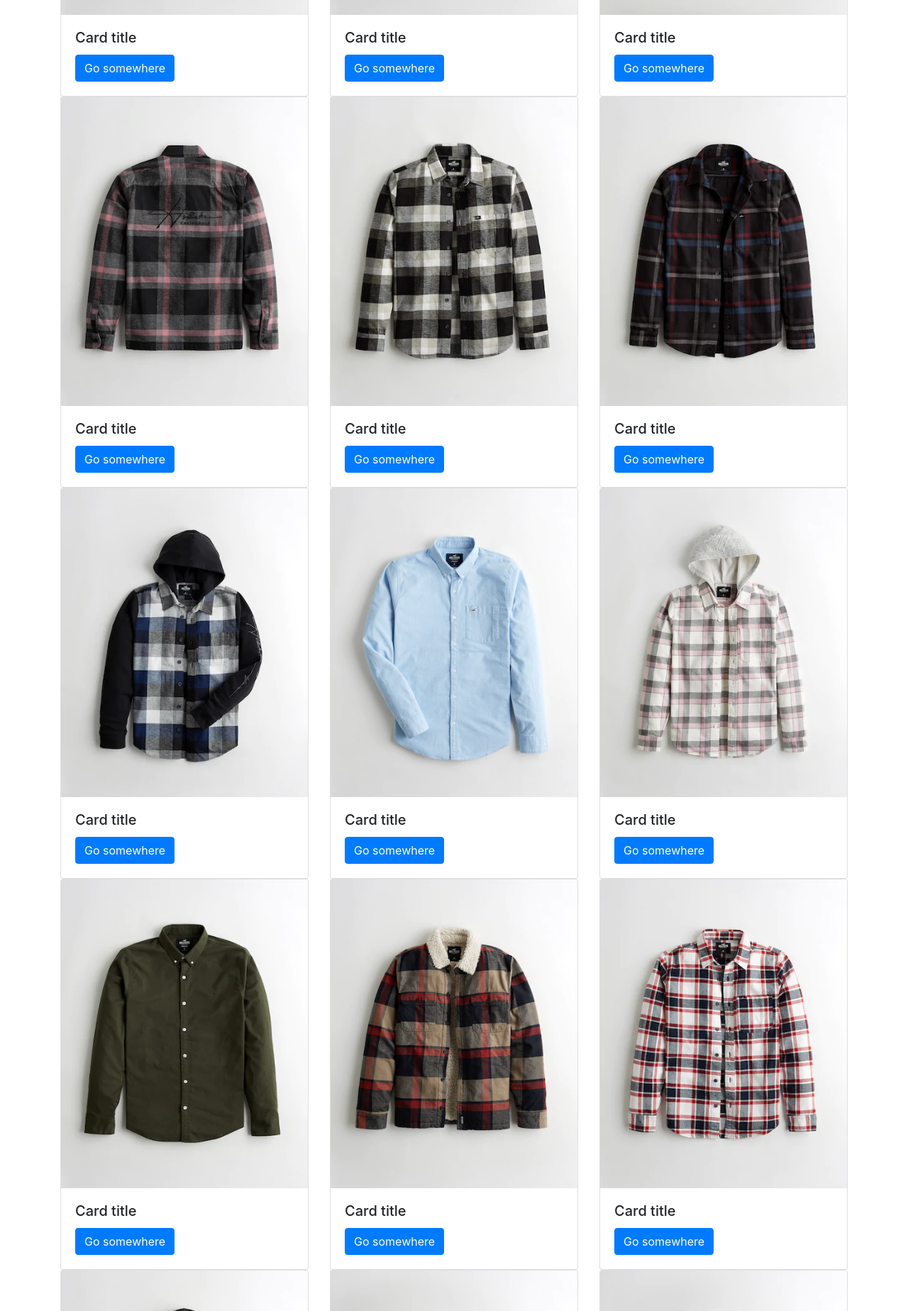
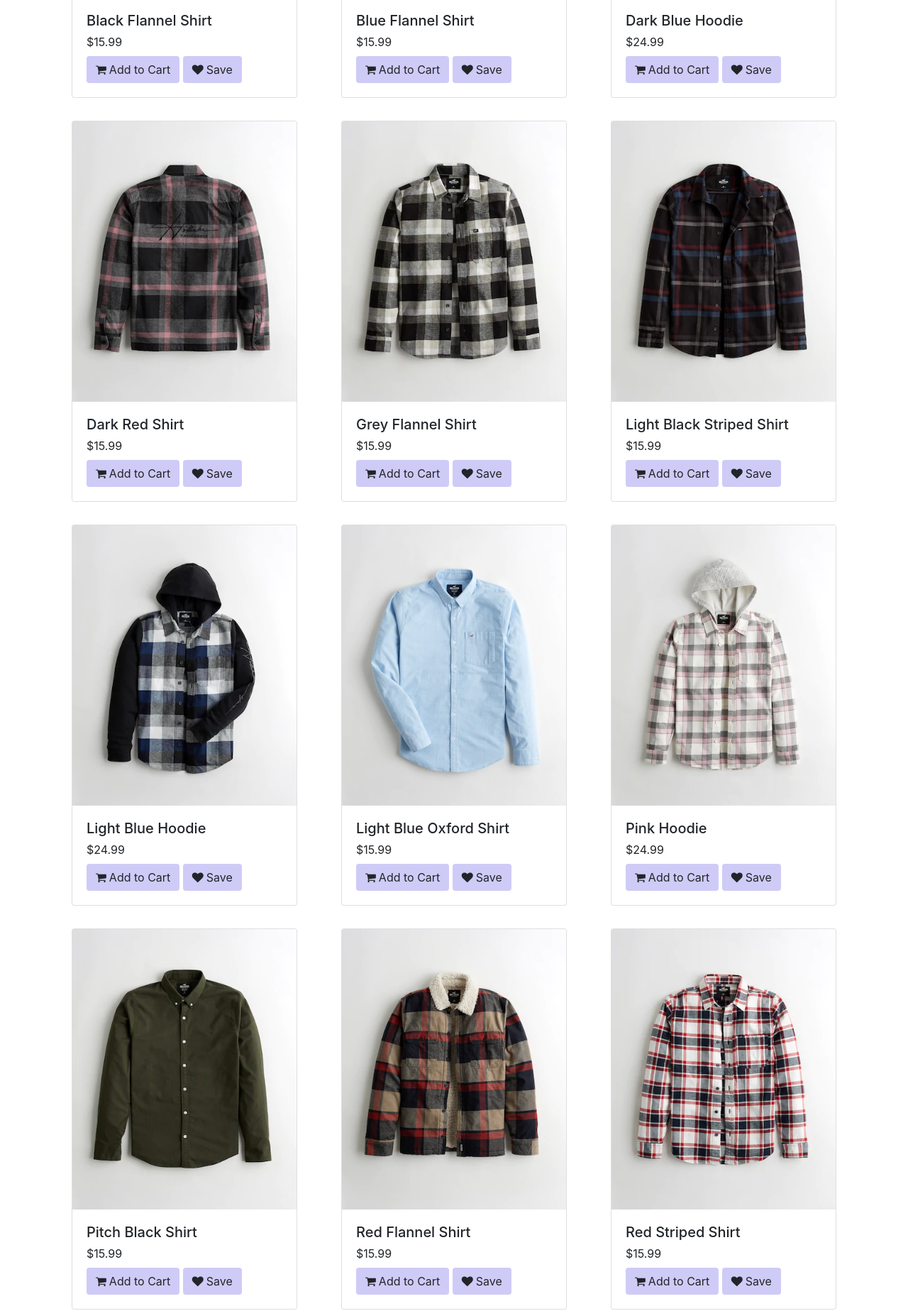
Before and after one commit to md98uddin/retail-store-template, a website: page mens.html in a window 1280 px wide. Shown: the part 573-2420 px from the top of the page at 71% size. Drawn offline with nearby package versions, Linux system fonts and the light colour scheme.

Commit message:
added product data to card, marginings

```diff
--- a/css/styles.css
+++ b/css/styles.css
@@ -170,3 +170,12 @@ label {
 .ol-breadcrumb {
     background:#f1f1f8;
 }
+
+.card-img-top {
+
+}
+
+.add-save-btn {
+    background: #cfcbf7;
+    margin-top: 0.5rem;
+}
--- a/mens.html
+++ b/mens.html
@@ -96,7 +96,12 @@
 
     <nav aria-label="breadcrumb sticky-top">
       <ol class="breadcrumb">
-          <li class="breadcrumb-item active text-dark ol-breadcrumb" aria-current="page"> <a class="text-dark" href="index.html">Home</a> > Men's</li>
+        <li
+          class="breadcrumb-item active text-dark ol-breadcrumb"
+          aria-current="page"
+        >
+          <a class="text-dark" href="index.html">Home</a> > Men's
+        </li>
       </ol>
     </nav>
 
@@ -152,155 +157,299 @@
     </div>
 
     <main>
-
       <div class="container men-products">
         <div class="row">
-            <div class="col-12 col-sm-6 col-md-4" style="width: 18rem;">
-                <div class="card">
-                    <img src="images/black_shirt.webp" class="card-img-top" alt="...">
+          <div class="col-12 col-sm-6 col-md-4" style="width: 18rem">
+            <div class="card m-3">
+              <img
+                src="images/black_shirt.webp"
+                class="card-img-top"
+                alt="..."
+              />
               <div class="card-body">
-                      <h5 class="card-title">Card title</h5>
-                      <a href="#" class="btn btn-primary">Go somewhere</a>
+                <h5 class="card-title">Black Flannel Shirt</h5>
+                <p class="card-subtitle">$15.99</p>
+                <button class="btn add-save-btn">
+                  <i class="fa fa-shopping-cart mr-1"></i>Add to Cart
+                </button>
+                <button class="btn add-save-btn">
+                  <i class="fa fa-heart mr-1"></i>Save
+                </button>
               </div>
             </div>
           </div>
-              <div class="col-12 col-sm-6 col-md-4" style="width: 18rem;">
-                <div class="card">
-                    <img src="images/blue_shirt.webp" class="card-img-top" alt="...">
+          <div class="col-12 col-md-4" style="width: 18rem">
+            <div class="card m-3">
+              <img
+                src="images/blue_shirt.webp"
+                class="card-img-top"
+                alt="..."
+              />
               <div class="card-body">
-                      <h5 class="card-title">Card title</h5>
-                      <a href="#" class="btn btn-primary">Go somewhere</a>
+                <h5 class="card-title">Blue Flannel Shirt</h5>
+                <p class="card-subtitle">$15.99</p>
+                <button class="btn add-save-btn">
+                  <i class="fa fa-shopping-cart mr-1"></i>Add to Cart
+                </button>
+                <button class="btn add-save-btn">
+                  <i class="fa fa-heart mr-1"></i>Save
+                </button>
               </div>
             </div>
           </div>
-              <div class="col-12 col-sm-6 col-md-4" style="width: 18rem;">
-                <div class="card">
-                    <img src="images/dark_blue_hoodie.webp" class="card-img-top " alt="...">
+          <div class="col-12 col-sm-6 col-md-4" style="width: 18rem">
+            <div class="card m-3">
+              <img
+                src="images/dark_blue_hoodie.webp"
+                class="card-img-top"
+                alt="..."
+              />
               <div class="card-body">
-                  <h5 class="card-title">Card title</h5>
-                  <a href="#" class="btn btn-primary">Go somewhere</a>
+                <h5 class="card-title">Dark Blue Hoodie</h5>
+                <p class="card-subtitle">$24.99</p>
+                <button class="btn add-save-btn">
+                  <i class="fa fa-shopping-cart mr-1"></i>Add to Cart
+                </button>
+                <button class="btn add-save-btn">
+                  <i class="fa fa-heart mr-1"></i>Save
+                </button>
               </div>
             </div>
           </div>
         </div>
         <div class="row">
-            <div class="col-12 col-sm-6 col-md-4" style="width: 18rem;">
-                <div class="card">
-                    <img src="images/dark_red_shirt.webp" class="card-img-top " alt="...">
+          <div class="col-12 col-sm-6 col-md-4" style="width: 18rem">
+            <div class="card m-3">
+              <img
+                src="images/dark_red_shirt.webp"
+                class="card-img-top"
+                alt="..."
+              />
               <div class="card-body">
-                      <h5 class="card-title">Card title</h5>
-                      <a href="#" class="btn btn-primary">Go somewhere</a>
+                <h5 class="card-title">Dark Red Shirt</h5>
+                <p class="card-subtitle">$15.99</p>
+                <button class="btn add-save-btn">
+                  <i class="fa fa-shopping-cart mr-1"></i>Add to Cart
+                </button>
+                <button class="btn add-save-btn">
+                  <i class="fa fa-heart mr-1"></i>Save
+                </button>
               </div>
             </div>
           </div>
-              <div class="col-12 col-sm-6 col-md-4" style="width: 18rem;">
-                <div class="card">
-                    <img src="images/grey_flannel_shirt.webp" class="card-img-top " alt="...">
+          <div class="col-12 col-sm-6 col-md-4" style="width: 18rem">
+            <div class="card m-3">
+              <img
+                src="images/grey_flannel_shirt.webp"
+                class="card-img-top"
+                alt="..."
+              />
               <div class="card-body">
-                      <h5 class="card-title">Card title</h5>
-                      <a href="#" class="btn btn-primary">Go somewhere</a>
+                <h5 class="card-title">Grey Flannel Shirt</h5>
+                <p class="card-subtitle">$15.99</p>
+                <button class="btn add-save-btn">
+                  <i class="fa fa-shopping-cart mr-1"></i>Add to Cart
+                </button>
+                <button class="btn add-save-btn">
+                  <i class="fa fa-heart mr-1"></i>Save
+                </button>
               </div>
             </div>
           </div>
-              <div class="col-12 col-sm-6 col-md-4" style="width: 18rem;">
-                <div class="card">
-                    <img src="images/light_black_shirt.webp" class="card-img-top " alt="...">
+          <div class="col-12 col-sm-6 col-md-4" style="width: 18rem">
+            <div class="card m-3">
+              <img
+                src="images/light_black_shirt.webp"
+                class="card-img-top"
+                alt="..."
+              />
               <div class="card-body">
-                  <h5 class="card-title">Card title</h5>
-                  <a href="#" class="btn btn-primary">Go somewhere</a>
+                <h5 class="card-title">Light Black Striped Shirt</h5>
+                <p class="card-subtitle">$15.99</p>
+                <button class="btn add-save-btn">
+                  <i class="fa fa-shopping-cart mr-1"></i>Add to Cart
+                </button>
+                <button class="btn add-save-btn">
+                  <i class="fa fa-heart mr-1"></i>Save
+                </button>
               </div>
             </div>
           </div>
         </div>
         <div class="row">
-            <div class="col-12 col-sm-6 col-md-4" style="width: 18rem;">
-                <div class="card">
-                    <img src="images/light_blue_hoodie.webp" class="card-img-top " alt="...">
+          <div class="col-12 col-sm-6 col-md-4" style="width: 18rem">
+            <div class="card m-3">
+              <img
+                src="images/light_blue_hoodie.webp"
+                class="card-img-top"
+                alt="..."
+              />
               <div class="card-body">
-                  <h5 class="card-title">Card title</h5>
-                  <a href="#" class="btn btn-primary">Go somewhere</a>
+                <h5 class="card-title">Light Blue Hoodie</h5>
+                <p class="card-subtitle">$24.99</p>
+                <button class="btn add-save-btn">
+                  <i class="fa fa-shopping-cart mr-1"></i>Add to Cart
+                </button>
+                <button class="btn add-save-btn">
+                  <i class="fa fa-heart mr-1"></i>Save
+                </button>
               </div>
             </div>
           </div>
-              <div class="col-12 col-sm-6 col-md-4" style="width: 18rem;">
-                <div class="card">
-                    <img src="images/light_blue_oxford_shirt.webp" class="card-img-top " alt="...">
+          <div class="col-12 col-sm-6 col-md-4" style="width: 18rem">
+            <div class="card m-3">
+              <img
+                src="images/light_blue_oxford_shirt.webp"
+                class="card-img-top"
+                alt="..."
+              />
               <div class="card-body">
-                      <h5 class="card-title">Card title</h5>
-                      <a href="#" class="btn btn-primary">Go somewhere</a>
+                <h5 class="card-title">Light Blue Oxford Shirt</h5>
+                <p class="card-subtitle">$15.99</p>
+                <button class="btn add-save-btn">
+                  <i class="fa fa-shopping-cart mr-1"></i>Add to Cart
+                </button>
+                <button class="btn add-save-btn">
+                  <i class="fa fa-heart mr-1"></i>Save
+                </button>
               </div>
             </div>
           </div>
-              <div class="col-12 col-sm-6 col-md-4" style="width: 18rem;">
-                <div class="card">
-                    <img src="images/pink_hoodie.webp" class="card-img-top " alt="...">
+          <div class="col-12 col-sm-6 col-md-4" style="width: 18rem">
+            <div class="card m-3">
+              <img
+                src="images/pink_hoodie.webp"
+                class="card-img-top"
+                alt="..."
+              />
               <div class="card-body">
-                  <h5 class="card-title">Card title</h5>
-                  <a href="#" class="btn btn-primary">Go somewhere</a>
+                <h5 class="card-title">Pink Hoodie</h5>
+                <p class="card-subtitle">$24.99</p>
+                <button class="btn add-save-btn">
+                  <i class="fa fa-shopping-cart mr-1"></i>Add to Cart
+                </button>
+                <button class="btn add-save-btn">
+                  <i class="fa fa-heart mr-1"></i>Save
+                </button>
               </div>
             </div>
           </div>
         </div>
         <div class="row">
-            <div class="col-12 col-sm-6 col-md-4" style="width: 18rem;">
-                <div class="card">
-                    <img src="images/pitch_black_shirt.webp" class="card-img-top " alt="...">
+          <div class="col-12 col-sm-6 col-md-4" style="width: 18rem">
+            <div class="card m-3">
+              <img
+                src="images/pitch_black_shirt.webp"
+                class="card-img-top"
+                alt="..."
+              />
               <div class="card-body">
-                      <h5 class="card-title">Card title</h5>
-                      <a href="#" class="btn btn-primary">Go somewhere</a>
+                <h5 class="card-title">Pitch Black Shirt</h5>
+                <p class="card-subtitle">$15.99</p>
+                <button class="btn add-save-btn">
+                  <i class="fa fa-shopping-cart mr-1"></i>Add to Cart
+                </button>
+                <button class="btn add-save-btn">
+                  <i class="fa fa-heart mr-1"></i>Save
+                </button>
               </div>
             </div>
           </div>
-              <div class="col-12 col-sm-6 col-md-4" style="width: 18rem;">
-                <div class="card">
-                    <img src="images/red_shirt.webp" class="card-img-top " alt="...">
+          <div class="col-12 col-sm-6 col-md-4" style="width: 18rem">
+            <div class="card m-3">
+              <img src="images/red_shirt.webp" class="card-img-top" alt="..." />
               <div class="card-body">
-                  <h5 class="card-title">Card title</h5>
-                  <a href="#" class="btn btn-primary">Go somewhere</a>
+                <h5 class="card-title">Red Flannel Shirt</h5>
+                <p class="card-subtitle">$15.99</p>
+                <button class="btn add-save-btn">
+                  <i class="fa fa-shopping-cart mr-1"></i>Add to Cart
+                </button>
+                <button class="btn add-save-btn">
+                  <i class="fa fa-heart mr-1"></i>Save
+                </button>
               </div>
             </div>
           </div>
-              <div class="col-12 col-sm-6 col-md-4" style="width: 18rem;">
-                <div class="card">
-                    <img src="images/red_stripes_shirt.webp" class="card-img-top " alt="...">
+          <div class="col-12 col-sm-6 col-md-4" style="width: 18rem">
+            <div class="card m-3">
+              <img
+                src="images/red_stripes_shirt.webp"
+                class="card-img-top"
+                alt="..."
+              />
               <div class="card-body">
-                  <h5 class="card-title">Card title</h5>
-                  <a href="#" class="btn btn-primary">Go somewhere</a>
+                <h5 class="card-title">Red Striped Shirt</h5>
+                <p class="card-subtitle">$15.99</p>
+                <button class="btn add-save-btn">
+                  <i class="fa fa-shopping-cart mr-1"></i>Add to Cart
+                </button>
+                <button class="btn add-save-btn">
+                  <i class="fa fa-heart mr-1"></i>Save
+                </button>
               </div>
             </div>
           </div>
         </div>
         <div class="row">
-            <div class="col-12 col-sm-6 col-md-4" style="width: 18rem;">
-                <div class="card">
-                    <img src="images/tan_hoodie.webp" class="card-img-top" alt="...">
+          <div class="col-12 col-sm-6 col-md-4" style="width: 18rem">
+            <div class="card m-3">
+              <img
+                src="images/tan_hoodie.webp"
+                class="card-img-top"
+                alt="..."
+              />
               <div class="card-body">
-                      <h5 class="card-title">Card title</h5>
-                      <a href="#" class="btn btn-primary">Go somewhere</a>
+                <h5 class="card-title">Tan Hoodie</h5>
+                <p class="card-subtitle">$24.99</p>
+                <button class="btn add-save-btn">
+                  <i class="fa fa-shopping-cart mr-1"></i>Add to Cart
+                </button>
+                <button class="btn add-save-btn">
+                  <i class="fa fa-heart mr-1"></i>Save
+                </button>
               </div>
             </div>
           </div>
-              <div class="col-12 col-sm-6 col-md-4" style="width: 18rem;">
-                <div class="card">
-                    <img src="images/white_black_2pk_shirt.webp" class="card-img-top" alt="...">
+          <div class="col-12 col-sm-6 col-md-4" style="width: 18rem">
+            <div class="card m-3">
+              <img
+                src="images/white_black_2pk_shirt.webp"
+                class="card-img-top"
+                alt="..."
+              />
               <div class="card-body">
-                      <h5 class="card-title">Card title</h5>
-                      <a href="#" class="btn btn-primary">Go somewhere</a>
+                <h5 class="card-title">White and Black 2 Pack</h5>
+                <p class="card-subtitle">$24.99</p>
+                <button class="btn add-save-btn">
+                  <i class="fa fa-shopping-cart mr-1"></i>Add to Cart
+                </button>
+                <button class="btn add-save-btn">
+                  <i class="fa fa-heart mr-1"></i>Save
+                </button>
               </div>
             </div>
           </div>
-              <div class="col-12 col-sm-6 col-md-4" style="width: 18rem;">
-                <div class="card">
-                    <img src="images/white_blue_2pk_shirt.webp" class="card-img-top" alt="...">
+          <div class="col-12 col-sm-6 col-md-4" style="width: 18rem">
+            <div class="card m-3">
+              <img
+                src="images/white_blue_2pk_shirt.webp"
+                class="card-img-top"
+                alt="..."
+              />
               <div class="card-body">
-                      <h5 class="card-title">Card title</h5>
-                      <a href="#" class="btn btn-primary">Go somewhere</a>
+                <h5 class="card-title">White and Blue 2 Pack</h5>
+                <p class="card-subtitle">$24.99</p>
+                <button class="btn add-save-btn">
+                  <i class="fa fa-shopping-cart mr-1"></i>Add to Cart
+                </button>
+                <button class="btn add-save-btn">
+                  <i class="fa fa-heart mr-1"></i>Save
+                </button>
               </div>
             </div>
           </div>
         </div>
       </div>
-
     </main>
 
     <!--FOOTER SECTION-->
@@ -376,7 +525,6 @@
       </div>
     </footer>
 
-
     <!--SCRIPTS-->
     <script
       src="https://code.jquery.com/jquery-3.3.1.slim.min.js"
```
Lines whose indentation alone changed are shown as unchanged.
